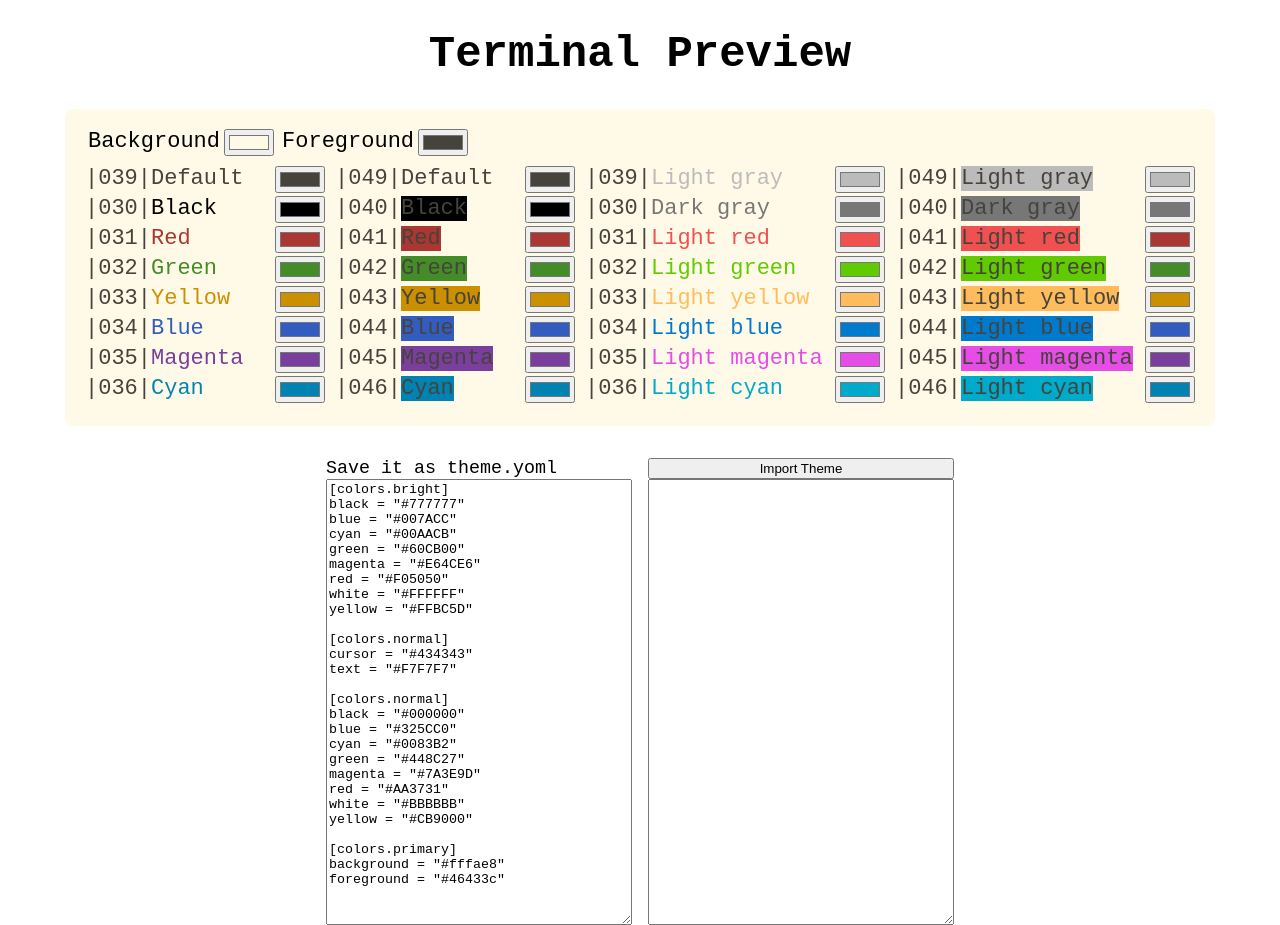
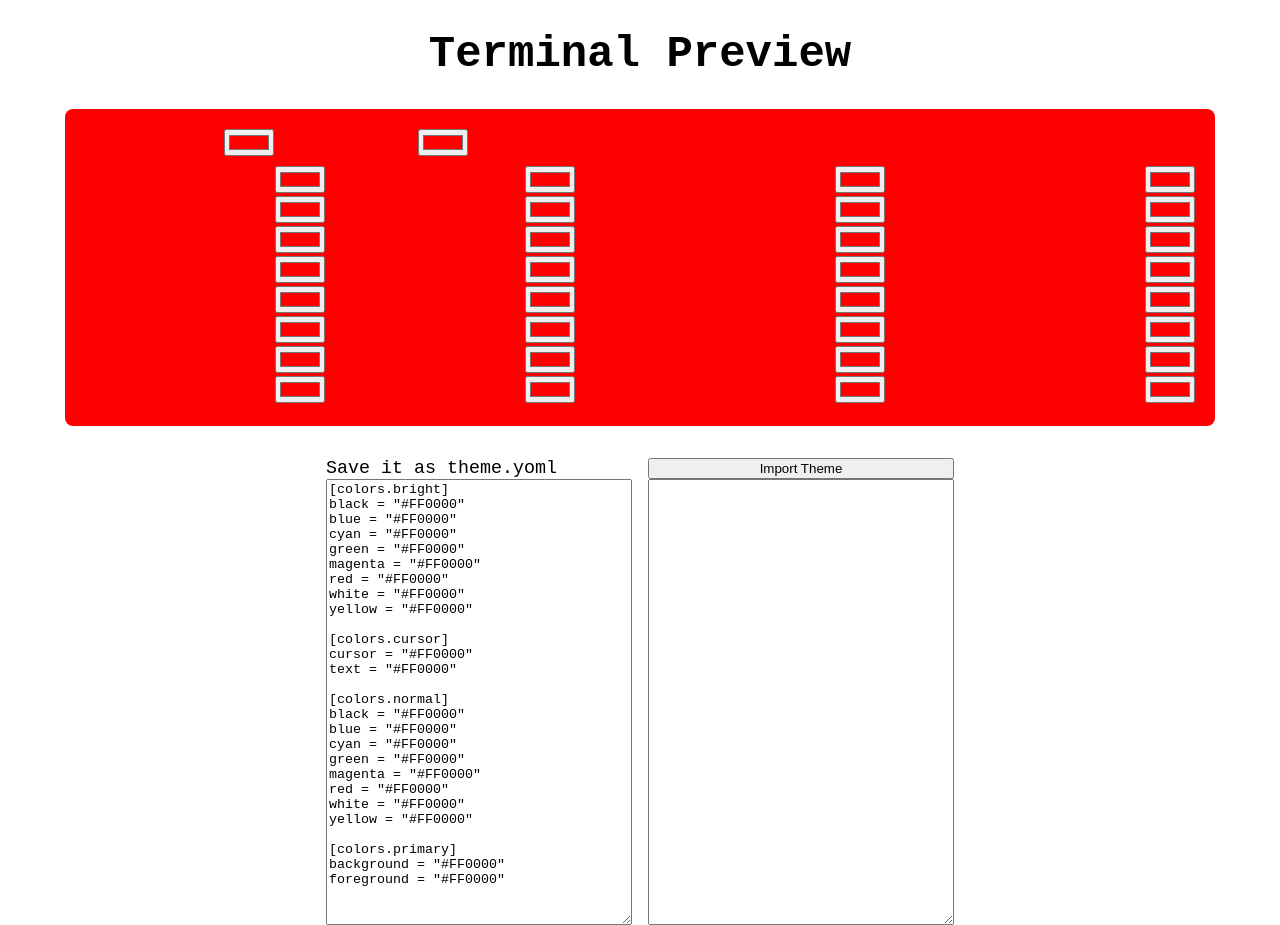
Before and after one commit to leyiang/AlacrityThemePreviewer, a plain HTML site: page index.html in a window 1280 px wide. Both pictures are taken after a click on the button "Import Theme". Drawn offline with nearby package versions, Linux system fonts and the light colour scheme.

Commit message:
Able to Import Theme

```diff
--- a/app.js
+++ b/app.js
@@ -39,13 +39,13 @@ createApp({
             { code: "036", name: "Cyan", bg: "", text: "cyan", pointer: "cyan" },
 
             { code: "049", name: "Default", bg: "", text: "foreground", pointer: "foreground" },
-            { code: "040", name: "Black", bg: "black", text: "foreground", pointer: "black"},
-            { code: "041", name: "Red", bg: "red", text: "foreground", pointer: "red"},
-            { code: "042", name: "Green", bg: "green", text: "foreground", pointer: "green"},
-            { code: "043", name: "Yellow", bg: "yellow", text: "foreground", pointer: "yellow"},
-            { code: "044", name: "Blue", bg: "blue", text: "foreground", pointer: "blue"},
-            { code: "045", name: "Magenta", bg: "magenta", text: "foreground", pointer: "magenta"},
-            { code: "046", name: "Cyan", bg: "cyan", text: "foreground", pointer: "cyan"},
+            { code: "040", name: "Black", bg: "black", text: "foreground", pointer: "black" },
+            { code: "041", name: "Red", bg: "red", text: "foreground", pointer: "red" },
+            { code: "042", name: "Green", bg: "green", text: "foreground", pointer: "green" },
+            { code: "043", name: "Yellow", bg: "yellow", text: "foreground", pointer: "yellow" },
+            { code: "044", name: "Blue", bg: "blue", text: "foreground", pointer: "blue" },
+            { code: "045", name: "Magenta", bg: "magenta", text: "foreground", pointer: "magenta" },
+            { code: "046", name: "Cyan", bg: "cyan", text: "foreground", pointer: "cyan" },
 
             { code: "039", name: "Light gray", bg: "", text: "white", pointer: "white" },
             { code: "030", name: "Dark gray", bg: "", text: "blackL", pointer: "blackL" },
@@ -56,58 +56,119 @@ createApp({
             { code: "035", name: "Light magenta", bg: "", text: "magentaL", pointer: "magentaL" },
             { code: "036", name: "Light cyan", bg: "", text: "cyanL", pointer: "cyanL" },
 
-            { code: "049", name: "Light gray", bg: "white", text: "foreground" , pointer: "white" },
-            { code: "040", name: "Dark gray", bg: "blackL", text: "foreground" , pointer: "blackL"},
-            { code: "041", name: "Light red", bg: "redL", text: "foreground" , pointer: "red"},
-            { code: "042", name: "Light green", bg: "greenL", text: "foreground" , pointer: "green"},
-            { code: "043", name: "Light yellow", bg: "yellowL", text: "foreground" , pointer: "yellow"},
-            { code: "044", name: "Light blue", bg: "blueL", text: "foreground" , pointer: "blue"},
-            { code: "045", name: "Light magenta", bg: "magentaL", text: "foreground" , pointer: "magenta"},
-            { code: "046", name: "Light cyan", bg: "cyanL", text: "foreground" , pointer: "cyan"},
+            { code: "049", name: "Light gray", bg: "white", text: "foreground", pointer: "white" },
+            { code: "040", name: "Dark gray", bg: "blackL", text: "foreground", pointer: "blackL" },
+            { code: "041", name: "Light red", bg: "redL", text: "foreground", pointer: "red" },
+            { code: "042", name: "Light green", bg: "greenL", text: "foreground", pointer: "green" },
+            { code: "043", name: "Light yellow", bg: "yellowL", text: "foreground", pointer: "yellow" },
+            { code: "044", name: "Light blue", bg: "blueL", text: "foreground", pointer: "blue" },
+            { code: "045", name: "Light magenta", bg: "magentaL", text: "foreground", pointer: "magenta" },
+            { code: "046", name: "Light cyan", bg: "cyanL", text: "foreground", pointer: "cyan" },
         ]);
 
         const config = computed(() => {
             let configText = "";
 
             configText += "[colors.bright]\n";
-            configText += `black = "${ colorList.value.blackL }"\n`
-            configText += `blue = "${ colorList.value.blueL }"\n`
-            configText += `cyan = "${ colorList.value.cyanL }"\n`
-            configText += `green = "${ colorList.value.greenL }"\n`
-            configText += `magenta = "${ colorList.value.magentaL }"\n`
-            configText += `red = "${ colorList.value.redL }"\n`
-            configText += `white = "${ colorList.value.whiteL }"\n`
-            configText += `yellow = "${ colorList.value.yellowL }"\n`
+            configText += `black = "${colorList.value.blackL}"\n`
+            configText += `blue = "${colorList.value.blueL}"\n`
+            configText += `cyan = "${colorList.value.cyanL}"\n`
+            configText += `green = "${colorList.value.greenL}"\n`
+            configText += `magenta = "${colorList.value.magentaL}"\n`
+            configText += `red = "${colorList.value.redL}"\n`
+            configText += `white = "${colorList.value.whiteL}"\n`
+            configText += `yellow = "${colorList.value.yellowL}"\n`
+            configText += "\n";
+
+            configText += "[colors.cursor]\n";
+            configText += `cursor = "${colorList.value.cursor}"\n`
+            configText += `text = "${colorList.value.text}"\n`
             configText += "\n";
 
             configText += "[colors.normal]\n";
-            configText += `cursor = "${ colorList.value.cursor }"\n`
-            configText += `text = "${ colorList.value.text }"\n`
-            configText += "\n";
-
-            configText += "[colors.normal]\n";
-            configText += `black = "${ colorList.value.black }"\n`
-            configText += `blue = "${ colorList.value.blue }"\n`
-            configText += `cyan = "${ colorList.value.cyan }"\n`
-            configText += `green = "${ colorList.value.green }"\n`
-            configText += `magenta = "${ colorList.value.magenta }"\n`
-            configText += `red = "${ colorList.value.red }"\n`
-            configText += `white = "${ colorList.value.white }"\n`
-            configText += `yellow = "${ colorList.value.yellow }"\n`
+            configText += `black = "${colorList.value.black}"\n`
+            configText += `blue = "${colorList.value.blue}"\n`
+            configText += `cyan = "${colorList.value.cyan}"\n`
+            configText += `green = "${colorList.value.green}"\n`
+            configText += `magenta = "${colorList.value.magenta}"\n`
+            configText += `red = "${colorList.value.red}"\n`
+            configText += `white = "${colorList.value.white}"\n`
+            configText += `yellow = "${colorList.value.yellow}"\n`
             configText += "\n";
 
             configText += "[colors.primary]\n";
-            configText += `background = "${ colorList.value.background }"\n`
-            configText += `foreground = "${ colorList.value.foreground }"\n`
+            configText += `background = "${colorList.value.background}"\n`
+            configText += `foreground = "${colorList.value.foreground}"\n`
 
             return configText;
         });
+
+        const parseYoml = (yoml) => {
+            const obj = {};
+            const lines = yoml.split("\n");
+
+            let curAttr = "";
+            let curDomain = "";
+
+            lines.forEach(line => {
+                if (!line) return;
+
+                if (/\[(\w+)\.(\w+)\]/.test(line)) {
+                    let domain = RegExp.$1, attr = RegExp.$2;
+                    if (!obj[domain]) obj[domain] = {};
+                    obj[domain][attr] = {};
+                    curDomain = domain;
+                    curAttr = attr;
+                    return;
+                }
+
+                if (curDomain && curAttr && /(\w+)\s*=\s*['"]([^'"]+)['"]/.test(line)) {
+                    let attr = RegExp.$1, val = RegExp.$2;
+                    obj[curDomain][curAttr][attr] = val;
+                }
+            });
+
+            console.log( obj );
+            return obj;
+        }
+
+        const applyTheme = (theme) => {
+            const defaultColor = "#FF0000";
+
+            colorList.value.cursor = theme?.colors?.cursor?.cursor ?? defaultColor;
+            colorList.value.text = theme?.colors?.cursor?.text ?? defaultColor;
+
+            colorList.value.blackL = theme?.colors?.bright?.black ?? defaultColor;
+            colorList.value.blueL = theme?.colors?.bright?.blue ?? defaultColor;
+            colorList.value.cyanL = theme?.colors?.bright?.cyan ?? defaultColor;
+            colorList.value.greenL = theme?.colors?.bright?.green ?? defaultColor;
+            colorList.value.magentaL = theme?.colors?.bright?.magenta ?? defaultColor;
+            colorList.value.redL = theme?.colors?.bright?.red ?? defaultColor;
+            colorList.value.whiteL = theme?.colors?.bright?.white ?? defaultColor;
+            colorList.value.yellowL = theme?.colors?.bright?.yellow ?? defaultColor;
+
+            colorList.value.black = theme?.colors?.normal?.black ?? defaultColor;
+            colorList.value.blue = theme?.colors?.normal?.blue ?? defaultColor;
+            colorList.value.cyan = theme?.colors?.normal?.cyan ?? defaultColor;
+            colorList.value.green = theme?.colors?.normal?.green ?? defaultColor;
+            colorList.value.magenta = theme?.colors?.normal?.magenta ?? defaultColor;
+            colorList.value.red = theme?.colors?.normal?.red ?? defaultColor;
+            colorList.value.white = theme?.colors?.normal?.white ?? defaultColor;
+            colorList.value.yellow = theme?.colors?.normal?.yellow ?? defaultColor;
+
+            colorList.value.background = theme?.colors?.primary?.background ?? defaultColor;
+            colorList.value.foreground = theme?.colors?.primary?.foreground ?? defaultColor;
+        };
+
 
         const importText = ref("");
 
         const importTheme = () => {
             const text = importText.value;
-            console.log(text);
+
+            applyTheme(
+                parseYoml( text )
+            );
         }
 
         return {
--- a/index.html
+++ b/index.html
@@ -15,12 +15,12 @@
         <div class="terminal" :style="{ background: colorList.background }">
             <header style="display: flex; gap: 8px; margin-bottom: 10px; padding-left: 3px;">
                 <div class="color-item">
-                    <span>Background</span>
+                    <span :style="{ color: colorList.foreground }">Background</span>
                     <input type="color" v-model="colorList.background">
                 </div>
 
                 <div class="color-item">
-                    <span>Foreground</span>
+                    <span :style="{ color: colorList.foreground }">Foreground</span>
                     <input type="color" v-model="colorList.foreground">
                 </div>
             </header>
```
Lines whose indentation alone changed are shown as unchanged.
